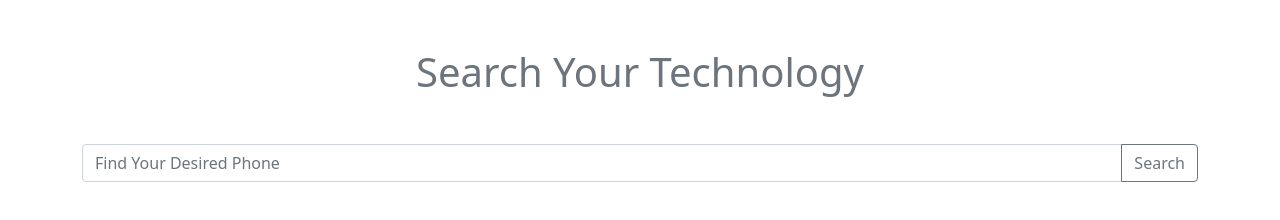
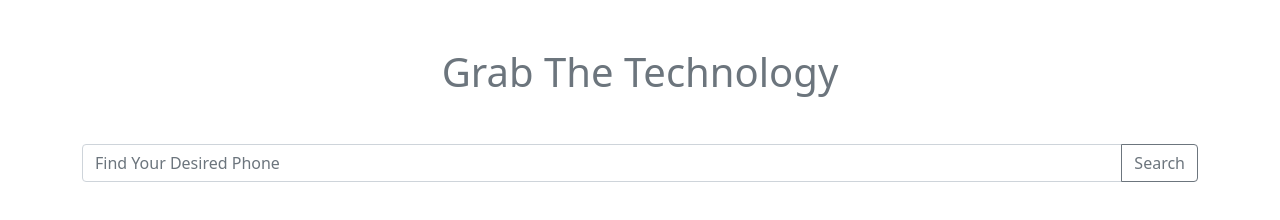
Before and after one commit to muntasir-i01/Phone-Hunting, a plain HTML site: page index.html in a window 1280 px wide. Drawn offline with nearby package versions, Linux system fonts and the light colour scheme.

Commit message:
vital requirements done

```diff
--- a/index.html
+++ b/index.html
@@ -5,13 +5,13 @@
     <meta charset="UTF-8">
     <meta http-equiv="X-UA-Compatible" content="IE=edge">
     <meta name="viewport" content="width=device-width, initial-scale=1.0">
-    <title>Grab Your Technology</title>
+    <title>Tech Savvy</title>
     <link href="https://cdn.jsdelivr.net/npm/bootstrap@5.1.3/dist/css/bootstrap.min.css" rel="stylesheet"
         integrity="sha384-1BmE4kWBq78iYhFldvKuhfTAU6auU8tT94WrHftjDbrCEXSU1oBoqyl2QvZ6jIW3" crossorigin="anonymous">
 </head>
 
 <body>
-    <h2 class="text-center text-secondary fs-1 mt-5">Search Your Technology</h2>
+    <h2 class="text-center text-secondary fs-1 mt-5">Grab The Technology</h2>
 
     <!-- phone search area -->
     <div class="input-group m-5 mx-auto container">
```
